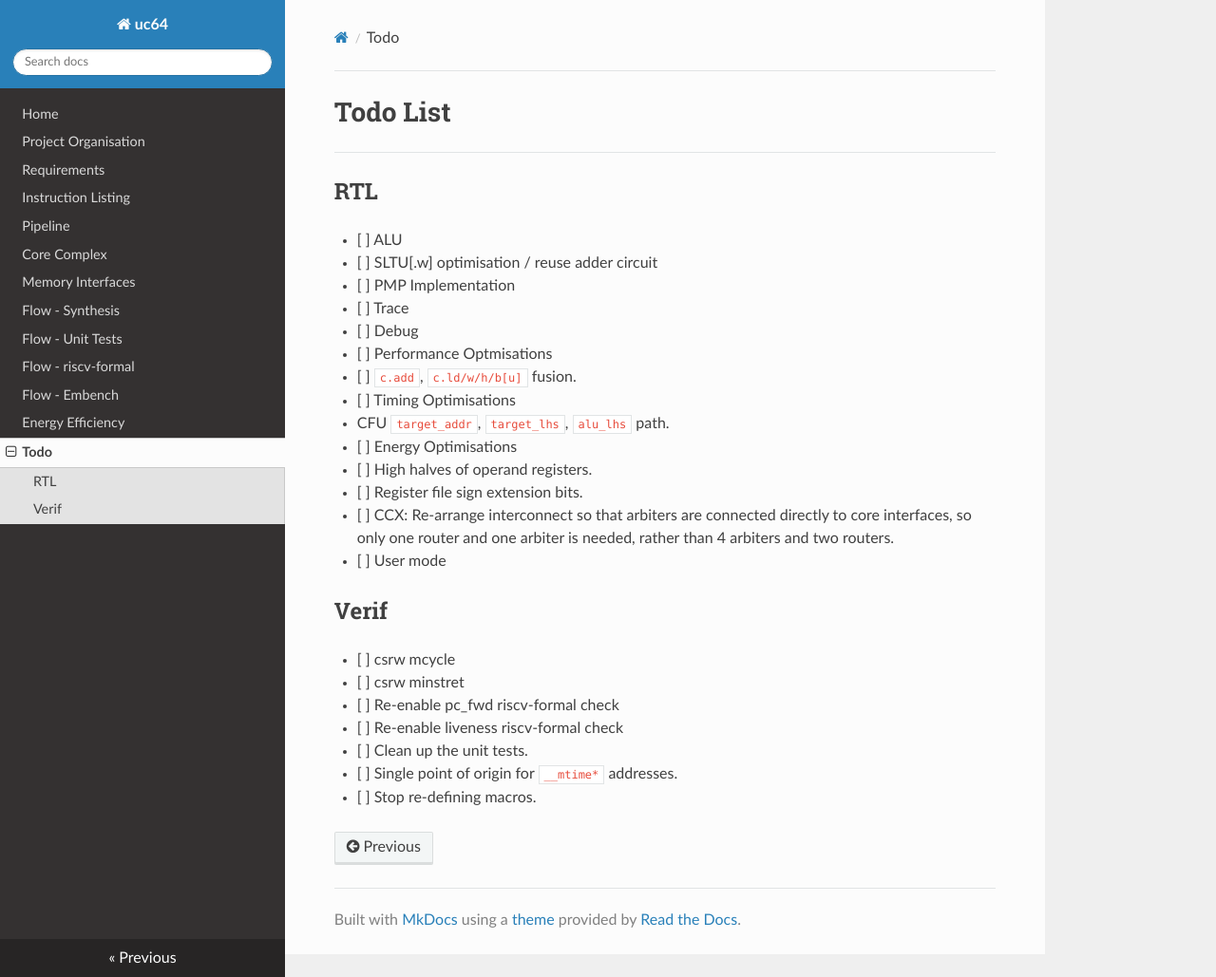
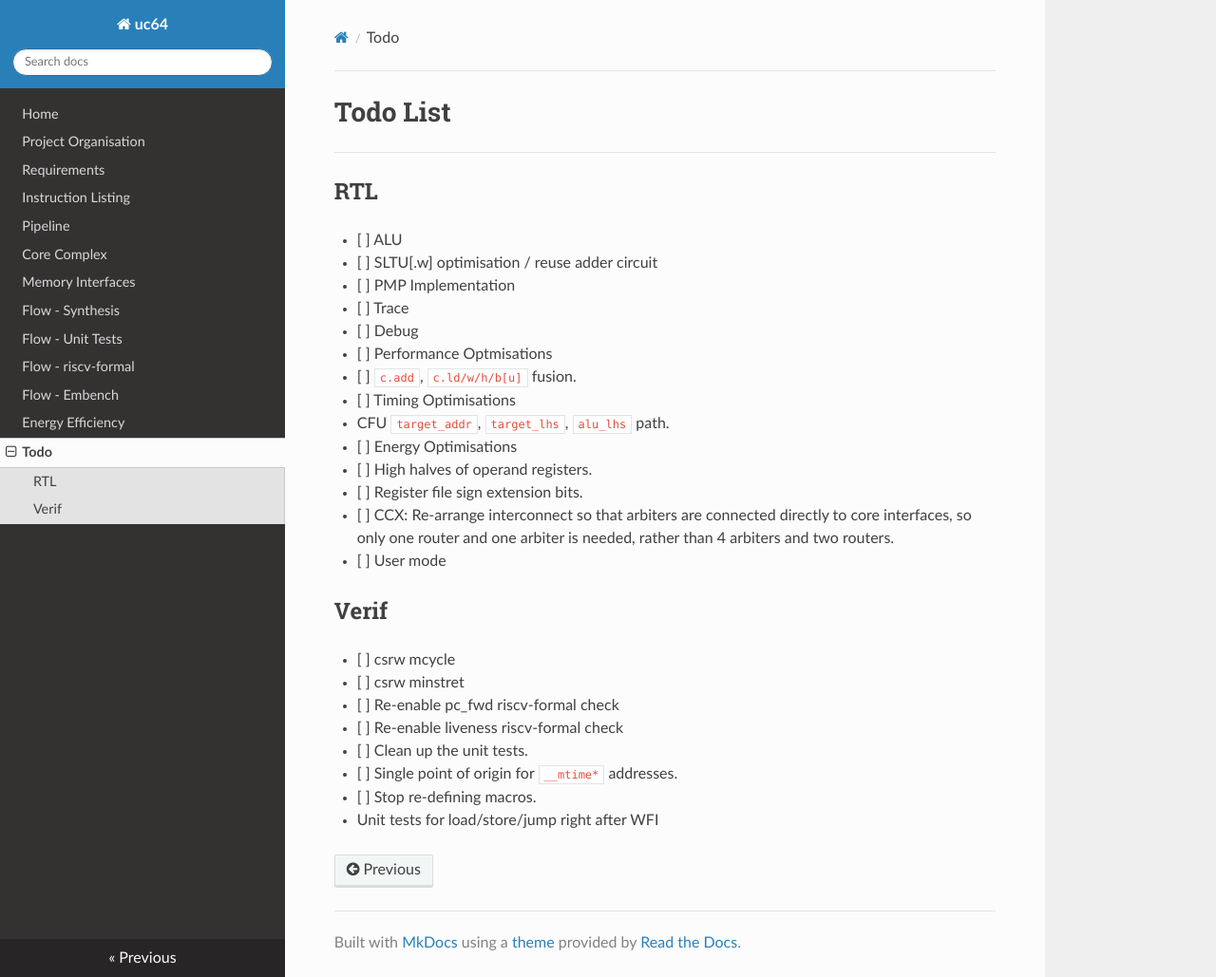
Before and after one commit to ben-marshall/croyde-riscv, an MkDocs documentation site: the page built from docs/todo.md, in a window 1280 px wide and 1029 px high. Shown: the whole window at 95% size. Built offline with MkDocs 1.6.1, drawn with Linux system fonts in a browser that asks for light colours; nearby versions of some CDN libraries.

Commit message:
rtl: Fix bug where core never woke from WFI.
- Load immediately after WFI never looked finished to EX stage, so
  core would hang after an interrupt waiting for it to complete.

- Fixed by stopping LSU from doing anything while core asleep due to WFI.

- Need to add unit tests for this. Captured in todos.

 On branch master
 Your branch is ahead of 'origin/master' by 2 commits.
   (use "git push" to publish your local commits)

 Changes to be committed:
	modified:   docs/todo.md
	modified:   rtl/ccx/ccx_top.sv
	modified:   rtl/ccx/ccx_top_wrapper.v
	modified:   rtl/core/core_csrs.sv
	modified:   rtl/core/core_pipe_exec.sv
	modified:   rtl/core/core_top.sv

 Changes not staged for commit:
	modified:   extern/embench-iot (modified content)

```diff
--- a/docs/todo.md
+++ b/docs/todo.md
@@ -48,3 +48,5 @@
   - [ ] Single point of origin for `__mtime*` addresses.
 
   - [ ] Stop re-defining macros.
+
+- Unit tests for load/store/jump right after WFI
```
Also changed, not shown: 5 other files.
